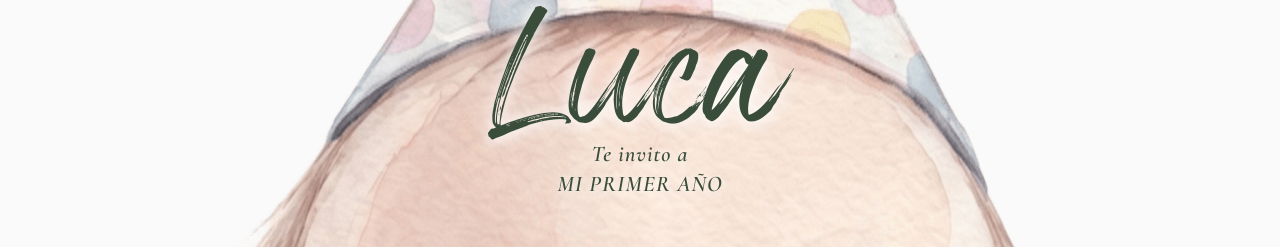
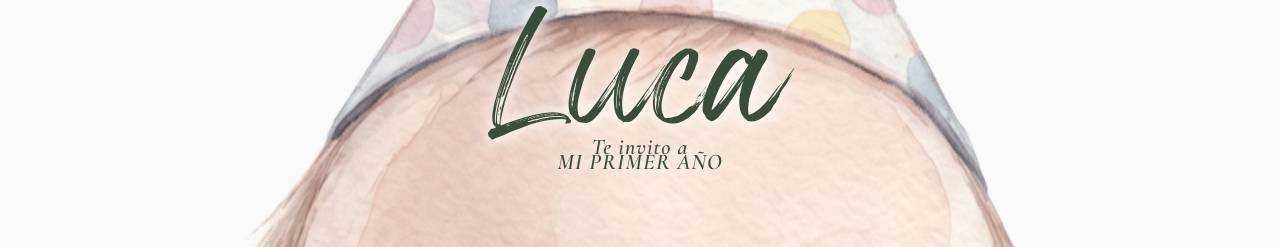
Before and after one commit to WalArg/invitacion_cumple, a React (Vite) app: page / in a window 1280 px wide. Shown: the top 247 px of the page. Built offline with nearby package versions, Linux system fonts and the light colour scheme.

Commit message:
Tighten line height and margin between Te invito a and MI PRIMER AÑO

```diff
--- a/src/index.css
+++ b/src/index.css
@@ -84,7 +84,7 @@ body {
   text-shadow: 0 2px 12px rgba(255, 255, 255, 0.9), 0 0 25px rgba(255, 255, 255, 0.95);
 }
 
-/* "Te invito a" & "MI PRIMER AÑO" - Elegant Cormorant Garamond font */
+/* "Te invito a" & "MI PRIMER AÑO" - Tightly grouped Cormorant Garamond subtitle */
 .subtitle-primer-ano {
   font-family: 'Cormorant Garamond', serif;
   font-size: 1.4rem;
@@ -92,8 +92,8 @@ body {
   font-style: italic;
   letter-spacing: 1px;
   color: #3A4D3A;
-  margin: 2px 0;
-  line-height: 1.15;
+  margin: -3px 0;
+  line-height: 0.95;
   text-shadow: 0 2px 10px rgba(255, 255, 255, 0.95);
 }
 
```
